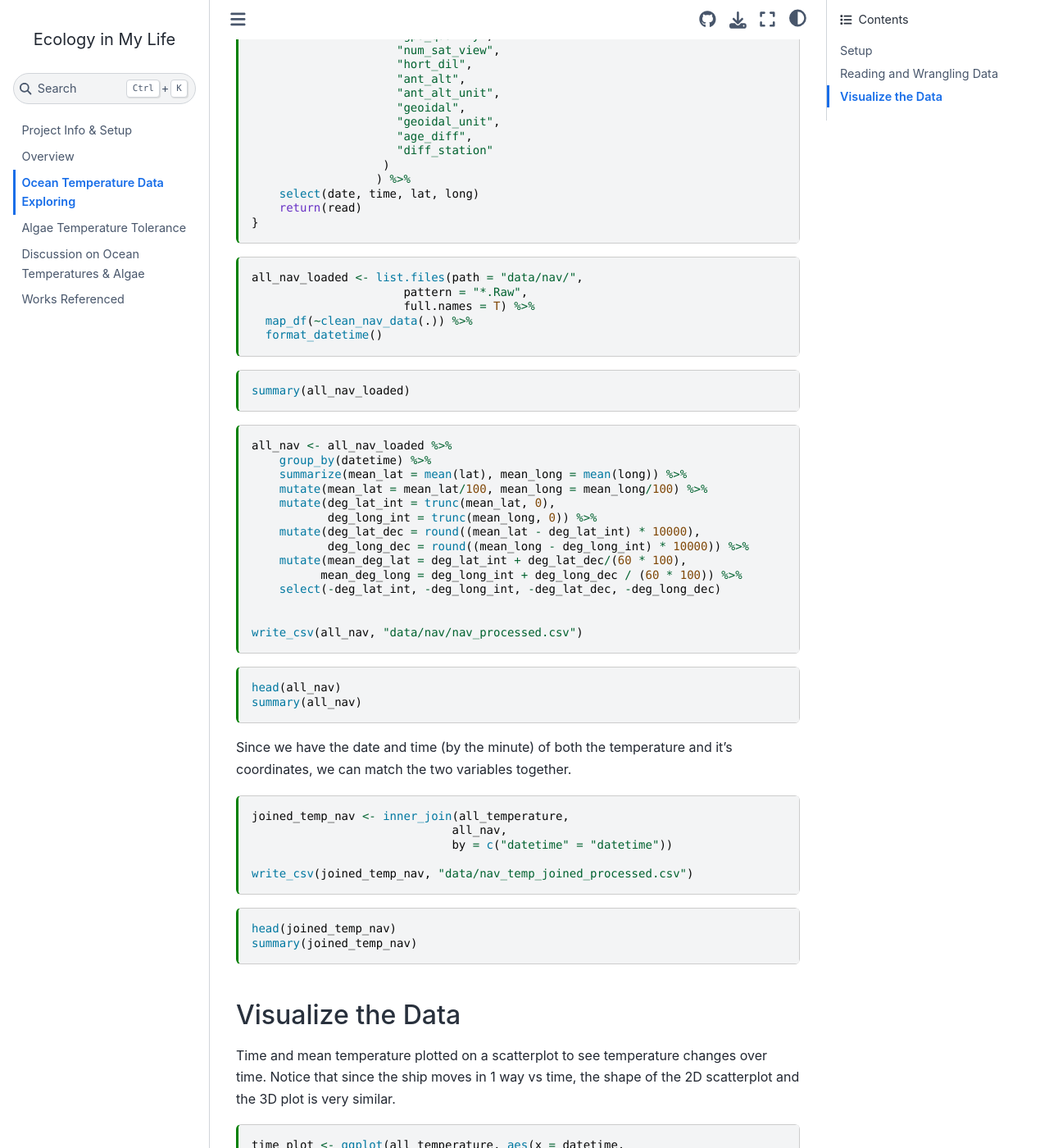
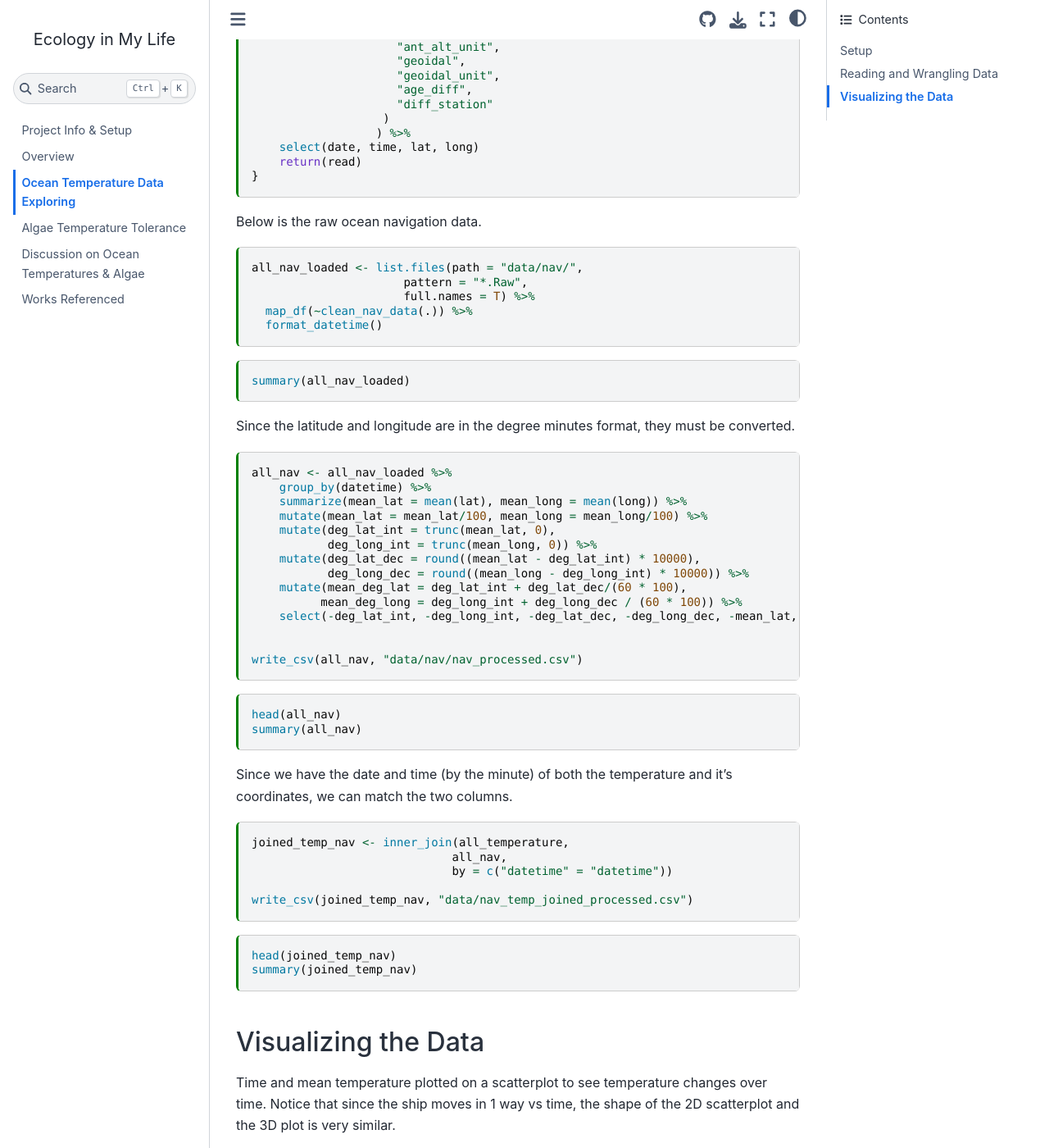
Before and after one commit to Mapleia/EIYL_Notebook, a Jupyter Book: the page built from Ocean_Temperature.md, in a window 1280 px wide and 1400 px high, scrolled down 3107 px. Shown: the whole window at 82% size. Built offline with Jupyter Book 1.0.4 settings and Sphinx 7.4.7 and the Sphinx Book theme 1.1.4, drawn with Linux system fonts in a browser that asks for light colours; cross-references to code outside the pages are shown as plain code; some of the changed text lies outside the part shown.

Commit message:
fixed formatting

````diff
--- a/Ocean_Temperature.md
+++ b/Ocean_Temperature.md
@@ -34,12 +34,11 @@
 
 +++
 
-Temperature data {cite}`Dewees2021` is found in the `"data"` folder, while coordinates (and the time recorded) are in the `"data/nav"` folder.
+Temperature data {cite}`Dewees2021` are found in the `"data"` folder, while coordinates (and the time recorded) are in the `"data/nav"` folder.
 
-All of the temperature data was cleaned using a `Python` script, located in the `data_cleaning` folder. No packages were used, and can be used as long as a v3.9 Python is installed (anything above or below is untested) and the scripts are pointed to the right data sources. *Unfortunately, the version where Jupyter runs on Windows (v3.7 Python) and the data cleaner (v3.9 Python) is different.*
+All of the temperature data was cleaned using a `Python` script, located in the `data_cleaning` folder. No packages were used, and can be used as long as a v3.9 Python is installed (anything above or below is untested) and the scripts are pointed to the right data sources.
 
 - `data/temp_processed_summarized.csv`: mean temp over min
-- `data/temp_processed.csv`: all temp
 - `data/nav/nav_processed.csv`: mean GPS over min
 - `data/nav_temp_joined_processed.csv`: joined mean temp & GPS over min
 
@@ -179,6 +178,8 @@
 }
 ```
 
+Below is the raw ocean navigation data.
+
 ```{code-cell} r
 all_nav_loaded <- list.files(path = "data/nav/",
                       pattern = "*.Raw",
@@ -191,6 +192,8 @@
 summary(all_nav_loaded)
 ```
 
+Since the latitude and longitude are in the degree minutes format, they must be converted.
+
 ```{code-cell} r
 all_nav <- all_nav_loaded %>%
     group_by(datetime) %>%
@@ -202,7 +205,7 @@
            deg_long_dec = round((mean_long - deg_long_int) * 10000)) %>%
     mutate(mean_deg_lat = deg_lat_int + deg_lat_dec/(60 * 100),
           mean_deg_long = deg_long_int + deg_long_dec / (60 * 100)) %>%
-    select(-deg_lat_int, -deg_long_int, -deg_lat_dec, -deg_long_dec)
+    select(-deg_lat_int, -deg_long_int, -deg_lat_dec, -deg_long_dec, -mean_lat, -mean_long)
 
 
 write_csv(all_nav, "data/nav/nav_processed.csv")
@@ -213,7 +216,7 @@
 summary(all_nav)
 ```
 
-Since we have the date and time (by the minute) of both the temperature and it's coordinates, we can match the two variables together.
+Since we have the date and time (by the minute) of both the temperature and it's coordinates, we can match the two columns.
 
 ```{code-cell} r
 joined_temp_nav <- inner_join(all_temperature,
@@ -228,7 +231,7 @@
 summary(joined_temp_nav)
 ```
 
-## Visualize the Data
+## Visualizing the Data
 
 +++
 
--- a/_config.yml
+++ b/_config.yml
@@ -8,7 +8,6 @@
 parse:
   myst_enable_extensions:
       - html_admonition
-      - amsmath
       - colon_fence
       - deflist
       - dollarmath
@@ -27,3 +26,4 @@
 sphinx:
   config:
     bibtex_reference_style: author_year
+    mathjax_path: https://cdn.jsdelivr.net/npm/mathjax@3/es5/tex-mml-chtml.js
````
Also changed, not shown: README.md (+6 -4 lines), Algae_Tolerance.ipynb, Discussion.ipynb, 2 other files.
